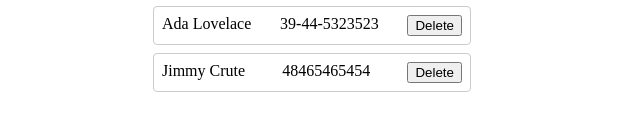
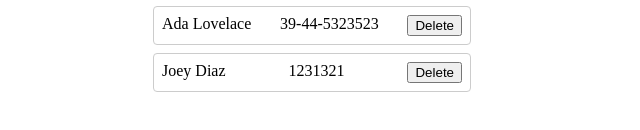
Before and after one commit to shraja7/phonebook, a React (Create React App) app: page / in a window 1280 px wide. Shown: the part 588-718 px from the top of the page, without its empty margins (328-968 px from the left). Built offline with nearby package versions, Linux system fonts and the light colour scheme; data requests are answered from the project's data file.

Commit message:
update readme, add demo

```diff
--- a/db.json
+++ b/db.json
@@ -11,8 +11,8 @@
       "id": 2
     },
     {
-      "name": "Jimmy Crute",
-      "number": "48465465454",
+      "name": "Joey Diaz",
+      "number": "1231321",
       "id": 3
     }
   ]
--- a/src/App.js
+++ b/src/App.js
@@ -2,7 +2,7 @@ import { useState, useEffect } from "react";
 import Search from "./components/Search";
 import ContactsDisplay from "./components/ContactsDisplay";
 import PersonForm from "./components/PersonForm";
-import axios from "axios";
+
 import contactsService from "./services/contacts";
 import Notification from "./components/Notification";
 
```
Also changed, not shown: 1 other file (tests, documents, lock files or other folders).
